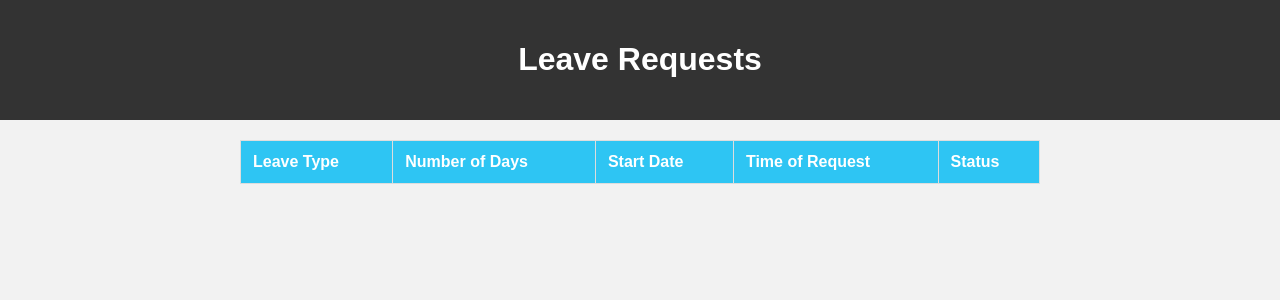
After one commit to shinojeattath/LeaveManagement, a Django app: page /show_leave_application/ in a window 1280 px wide. The commit adds this page. Shown: the top 300 px of the page. Run offline with Django 4.2, Linux system fonts and the light colour scheme; a user stored in the database is signed in; tables that the repository leaves empty hold one stand-in row (values such as "Sample post"); lists and menus that the app fills with data are empty; some libraries are stand-ins or nearby versions.

Commit message:
leave status
added leave status with its function. messages added in profile.

```diff
--- a/staff/urls.py
+++ b/staff/urls.py
@@ -9,5 +9,7 @@ urlpatterns = [
     path("profile/",views.profile,name='profile'),
     path("signout/",views.signout, name = "signout"),
     path("new_leave_application/",views.new_leave_application, name='new_leave_application'),
+    path("show_leave_application/",views.show_leave_application,name='show_leave_application'),
+
 
 ]
--- a/staff/views.py
+++ b/staff/views.py
@@ -46,7 +46,6 @@ def profile(request):
 
     return render(request, 'staff/profile.html', {'detail': detail})
 
-
 @login_required
 def signout(request):
     logout(request)
@@ -55,7 +54,7 @@ def signout(request):
 @login_required
 def new_leave_application(request):
     username = request.session.get('username', "NONE")
-    do_exist = Leave_Application.objects.filter(name = username)
+    do_exist = Leave_Application.objects.filter(employee_id = username)
 
     if do_exist.exists():
         messages.warning(request,"You have already applied for a leave.")
@@ -109,7 +108,15 @@ def new_leave_application(request):
 
 @login_required
 def show_leave_application(request):
-    pass
+    username = request.session.get('username', "NONE")
+    print(username)
+
+    status_of_approved_applications = Status_Leave_Application.objects.filter(employee_id = username).order_by('-leave_from')
+
+    pending_applications = Leave_Application.objects.filter(employee_id = username)
+
+    return render(request, 'staff/show_leave_applications.html',{'status_of_approved_applications': status_of_approved_applications, 'pending_applications': pending_applications})
+
 def signup(request):
     if request.method == "POST":
         employeeId = request.POST['employeeId']
--- /dev/null
+++ b/templates/staff/show_leave_applications.html
@@ -0,0 +1,110 @@
+<!DOCTYPE html>
+<html>
+<head>
+    <title>Leave Requests</title>
+    <style>
+        body {
+            font-family: Arial, sans-serif;
+            margin: 0;
+            padding: 0;
+            background-color: #f2f2f2;
+        }
+
+        header {
+            background-color: #333;
+            color: #fff;
+            text-align: center;
+            padding: 20px 0;
+        }
+
+        .container {
+            max-width: 800px;
+            margin: 0 auto;
+            padding: 20px;
+        }
+
+        table {
+            width: 100%;
+            border-collapse: collapse;
+            background-color: #fff;
+        }
+
+        table, th, td {
+            border: 1px solid #ddd;
+        }
+
+        th, td {
+            padding: 12px;
+            text-align: left;
+        }
+
+        th {
+            background-color: rgb(46, 197, 243);
+            color: #ffffff;
+        }
+
+        tr:nth-child(even) {
+            background-color: #f2f2f2;
+        }
+
+        @media (max-width: 768px) {
+            table {
+                font-size: 14px;
+            }
+        }
+    </style>
+</head>
+<body>
+    <header>
+        <h1>Leave Requests</h1>
+    </header>
+    <div class="container">
+        <table>
+            <thead>
+                <tr>
+                    <th>Leave Type</th>
+                    <th>Number of Days</th>
+                    <th>Start Date</th>
+                    <th>Time of Request</th>
+                    <th>Status</th>
+                </tr>
+            </thead>
+    {% if pending_applications %}
+        {% for i in pending_applications %}
+            <tbody>
+                <tr>
+                    <td>{{i.nature_of_leave}}</td>
+                    <td>{{i.no_of_days}}</td>
+                    <td>{{i.leave_from}}</td>
+                    <td>{{i.time_of_request}}</td>
+
+                    <td>{{i.status_of_request}}</td>
+                </tr>
+            </tbody>
+
+        {% endfor %}
+    {% endif %}
+
+    {% if approved_applications %}
+        {% for i in approved_applications %}
+            <tbody>
+                <tr>
+                    <td>{{i.nature_of_leave}}</td>
+                    <td>{{i.no_of_days}}</td>
+                    <td>{{i.leave_from}}</td>
+                    <td>{{i.time_of_request}}</td>
+                    {% if i.status_of_request == 'APPROVED' %}
+                    <td style="color: green;">{{ i.status_of_request }}</td>
+                    {% else %}
+                    <td style="color: red;">{{ i.status_of_request }}</td>
+                    {% endif %}
+                </tr>
+            </tbody>
+        {% endfor %}
+    {% endif %}
+
+
+        </table>
+    </div>
+</body>
+</html>
```
Also changed, not shown: templates/staff/profile.html (+16 -2 lines).
